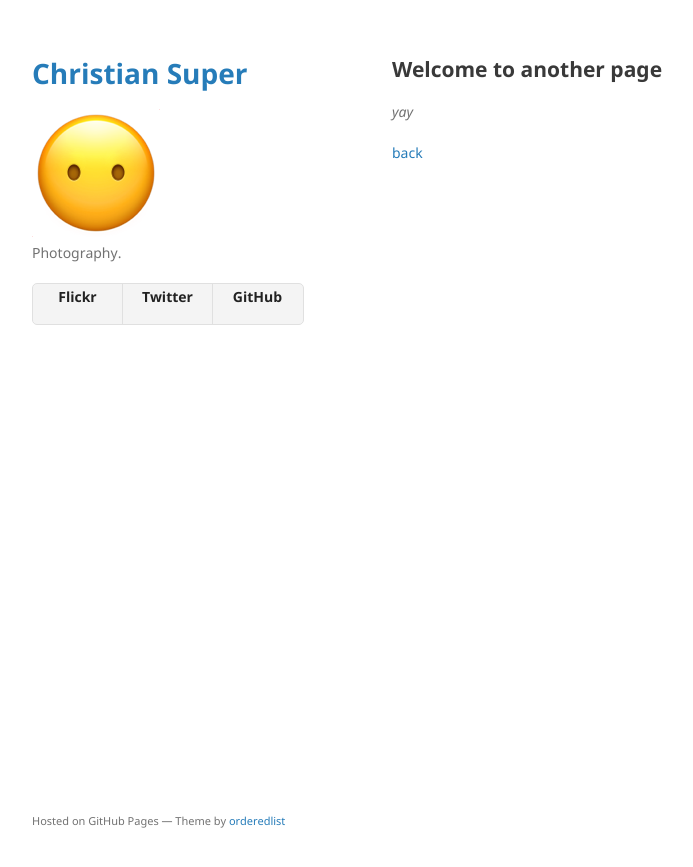
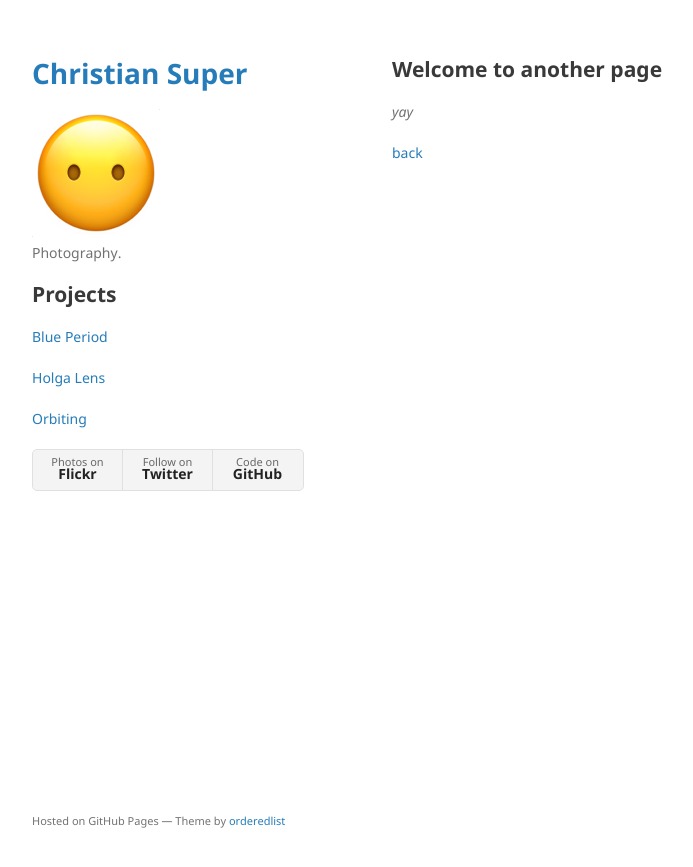
Before and after one commit to csuper/csuper.github.io, a Jekyll site: the page built from another-page.md, in a window 1280 px wide. Shown: the top 867 px of the page, without its empty margins (178-871 px from the left). Built offline with Jekyll 4.4.1, drawn with Linux system fonts in a browser that asks for light colours; our own code applies the rules of GitHub Pages for plain Markdown files.

Commit message:
layout update

```diff
--- a/_layouts/default.html
+++ b/_layouts/default.html
@@ -30,11 +30,16 @@
         <p class="view"><a href="{{ site.github.owner_url }}">View My GitHub Profile</a></p>
         {% endif %}
 -->
+        <h2>Projects</h2>
+                <p class="view"><a href="./blue_period">Blue Period</a></p>
+                <p class="view"><a href="./holga_lens">Holga Lens</a></p>
+                <p class="view"><a href="./orbiting">Orbiting</a></p>
+
         {% if site.show_downloads %}
         <ul class="downloads">
-          <li><a href="https://www.flickr.com/photos/christiansuper/"><strong>Flickr</strong></a></li>
-          <li><a href="https://twitter.com/csuper"><strong>Twitter</strong></a></li>
-          <li><a href="https://github.com/csuper"><strong>GitHub</strong></a></li>
+          <li><a href="https://www.flickr.com/photos/christiansuper/">Photos on <strong>Flickr</strong></a></li>
+          <li><a href="https://twitter.com/csuper">Follow on <strong>Twitter</strong></a></li>
+          <li><a href="https://github.com/csuper">Code on <strong>GitHub</strong></a></li>
         </ul>
         {% endif %}
       </header>
```
